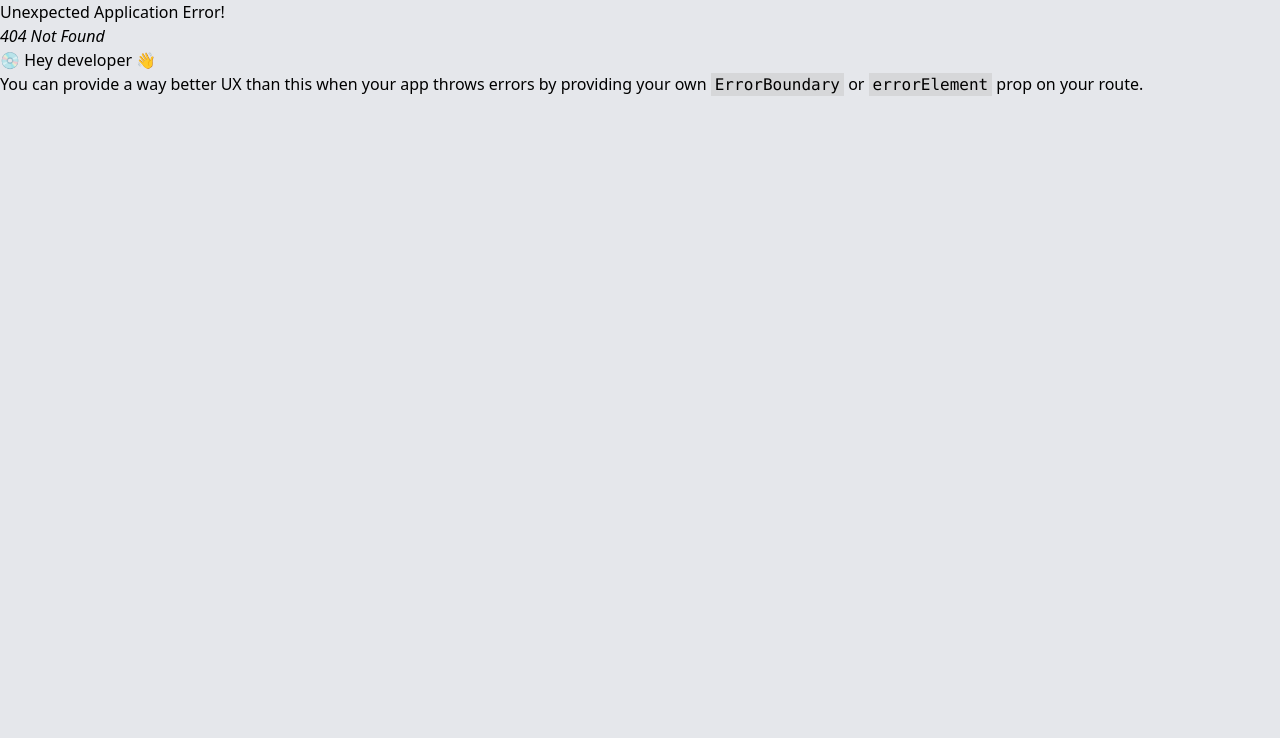
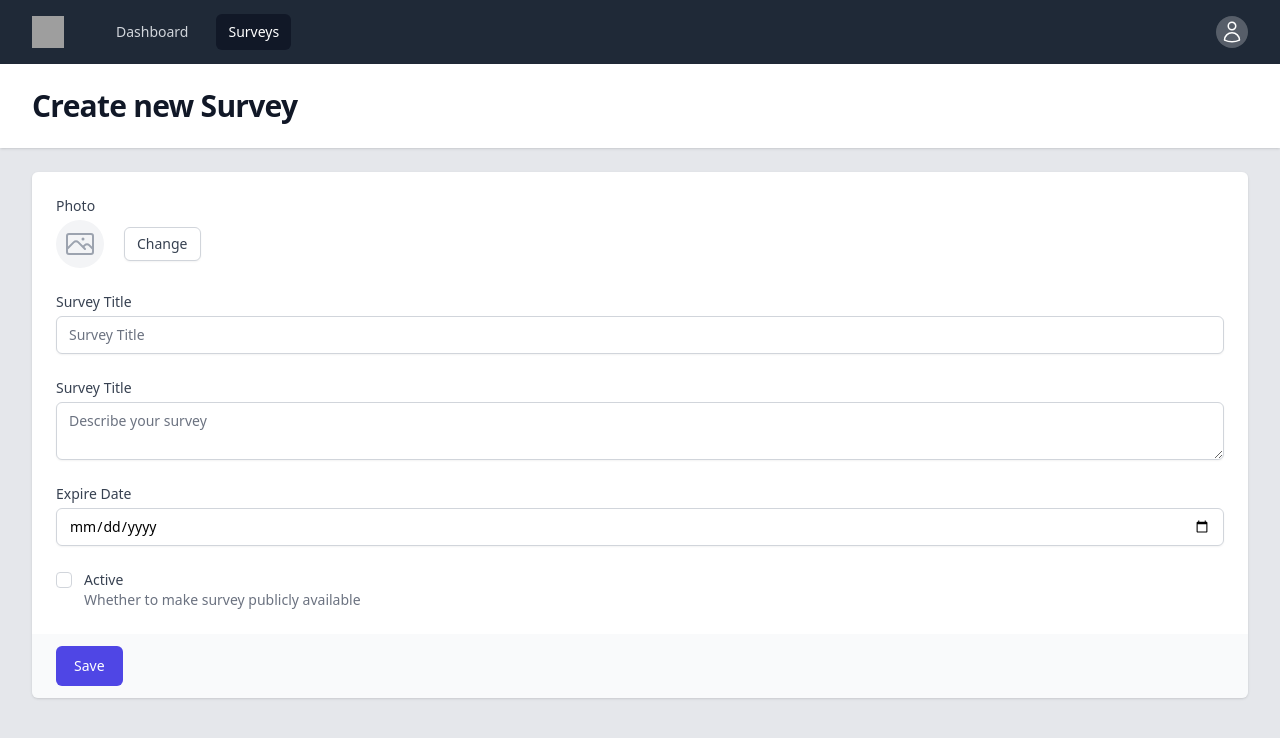
Before and after one commit to sitinajwa00/laravel-react-survey, a React (Vite) app in the folder react/: page /surveys/create in a window 1280 px wide. Before the commit this address had no page. Shown: the top 738 px of the page. Built offline with nearby package versions, Linux system fonts and the light colour scheme; grey boxes are pictures that could not be loaded.

Commit message:
SurveyView
Create form

```diff
--- a/react/src/router.jsx
+++ b/react/src/router.jsx
@@ -6,6 +6,7 @@
 import { Login } from './views/Login';
 import { Signup } from './views/Signup';
 import { Surveys } from './views/Surveys';
+import SurveyView from './views/SurveyView';
 
 const router = createBrowserRouter([
     {
@@ -23,6 +24,10 @@
             {
                 path: '/surveys',
                 element: <Surveys />
+            },
+            {
+                path: '/surveys/create',
+                element: <SurveyView />
             }
         ]
     },
--- /dev/null
+++ b/react/src/views/SurveyView.jsx
@@ -0,0 +1,155 @@
+import { PhotoIcon } from '@heroicons/react/24/outline';
+import React, { useState } from 'react'
+import TButton from '../components/core/TButton';
+import PageComponent from '../components/PageComponent'
+
+export default function SurveyView() {
+  const [survey, setSurvey] = useState({
+    title: "",
+    slug: "",
+    status: false,
+    description: "",
+    image: null,
+    image_url: null,
+    expire_date: "",
+    questions: [],
+  });
+
+  const onImageChoose = () => {
+    console.log("On image choose");
+  }
+
+  const onSubmit = (ev) => {
+    ev.preventDefault();
+    console.log(ev);
+  }
+
+  return (
+    <PageComponent title="Create new Survey">
+      <form action="#" method="post" onSubmit={onSubmit}>
+        <div className="shadow sm:overflow-hidden sm:rounded-md">
+          <div className="space-y-6 bg-white px-4 py-5 sm:p-6">
+            {/* Image */}
+            <div>
+              <label htmlFor="" className="block text-sm font-medium text-gray-700">
+                Photo
+              </label>
+              <div className="mt-1 flex items-center">
+                {survey.image_url && (
+                  <img
+                    src={survey.image_url}
+                    alt=""
+                    className='w-32 h-32 object-cover'
+                  />
+                )}
+                {!survey.image_url && (
+                  <span className="flex justify-center items-center text-gray-400 h-12 w-12 overflow-hidden rounded-full bg-gray-100">
+                    <PhotoIcon className='w-8 h-8' />
+                  </span>
+                )}
+                <button
+                  type="button"
+                  className="relative ml-5 rounded-md border border-gray-300 bg-white py-2 px-3 text-sm font-medium leading-4 text-gray-700 shadow-sm hover:bg-gray-50 focus:outline-none focus:ring-2 focus:ring-indigo-500 focus:ring-offset-2"
+                >
+                  <input
+                    type="file"
+                    className='absolute left-0 top-0 right-0 bottom-0 opacity-0'
+                    onChange={onImageChoose}
+                  />
+                  Change
+                </button>
+              </div>
+            </div>
+            {/* Image */}
+
+            {/* Title */}
+            <div className="col-span-6 sm:col-span-3">
+              <label htmlFor="description" className="block text-sm font-medium text-gray-700">
+                Survey Title
+              </label>
+              <input
+                type="text"
+                name='title'
+                id='title'
+                value={survey.title}
+                onChange={(ev) =>
+                  setSurvey({ ...survey, title: ev.target.value })
+                }
+                placeholder='Survey Title'
+                className='mt-1 blocl w-full rounded-md border-gray-300 shadow-sm focus:border-indigo-50 focus:ring-indigo-500 sm:text-sm'
+              />
+            </div>
+            {/* Title */}
+
+            {/* Description */}
+            <div className="col-span-6 sm:col-span-3">
+              <label htmlFor="description" className="block text-sm font-medium text-gray-700">
+                Survey Title
+              </label>
+              <textarea
+                name="description"
+                id="description"
+                value={survey.description}
+                onChange={(ev) =>
+                  setSurvey({ ...survey, description: ev.target.value })
+                }
+                placeholder='Describe your survey'
+                className='mt-1 block w-full rounded-md border-gray-300 shadow-sm focus:border-indigo-50 focus:ring-indigo-500 sm:text-sm'
+              ></textarea>
+            </div>
+            {/* Description */}
+
+            {/* Expire Date */}
+            <div className="col-span-6 sm:col-span-3">
+              <label htmlFor="expire_date" className="block text-sm font-medium text-gray-700">
+                Expire Date
+              </label>
+              <input
+                type="date"
+                name="expire_date"
+                id="expire_date"
+                value={survey.expire_date}
+                onChange={(ev) =>
+                  setSurvey({ ...survey, expire_date: ev.target.value })
+                }
+                placeholder='Describe your survey'
+                className='mt-1 block w-full rounded-md border-gray-300 shadow-sm focus:border-indigo-50 focus:ring-indigo-500 sm:text-sm'
+              ></input>
+            </div>
+            {/* Expire Date */}
+
+            {/* Active */}
+            <div className="flex items-start">
+              <div className="flex h-5 items-center">
+                <input
+                type="checkbox"
+                id='status'
+                name='status'
+                checked={survey.status}
+                onChange={(ev) =>
+                  setSurvey({ ...survey, status: ev.target.checked })
+                }
+                className='h-4 w-4 rounded border-gray-300 text-indigo-600 focus:ring-indigo-500'
+                />
+              </div>
+              <div className="ml-3 text-sm">
+                <label htmlFor="comments" className="font-medium text-gray-700">
+                  Active
+                </label>
+                <p className="text-gray-500">
+                  Whether to make survey publicly available
+                </p>
+              </div>
+            </div>
+            {/* Active */}
+          </div>
+          <div className="bg-gray-50 px-4 py-3 text-right sm:px-6">
+            <TButton>
+              Save
+            </TButton>
+          </div>
+        </div>
+      </form>
+    </PageComponent>
+  )
+}
--- a/react/src/views/Surveys.jsx
+++ b/react/src/views/Surveys.jsx
@@ -1,4 +1,6 @@
+import { PlusCircleIcon } from '@heroicons/react/24/outline';
 import React from 'react'
+import TButton from '../components/core/TButton';
 import PageComponent from '../components/PageComponent'
 import SurveyListItem from '../components/SurveyListItem';
 import { useStateContext } from './contexts/ContextProvider'
@@ -12,10 +14,18 @@
   }
   return (
     <>
-      <PageComponent title='Surveys'>
+      <PageComponent
+        title='Surveys'
+        buttons={(
+          <TButton color="green" to="/surveys/create">
+            <PlusCircleIcon className="h-6 w-6 mr-2" />
+            Create new
+          </TButton>
+        )}
+      >
         <div className='grid grid-cols-1 gap-5 sm:grid-cols-2 md:grid-cols-3'>
           {surveys.map(survey => (
-            <SurveyListItem survey={survey} key={survey.id} onDeleteClick={onDeleteClick}/>
+            <SurveyListItem survey={survey} key={survey.id} onDeleteClick={onDeleteClick} />
           ))}
         </div>
       </PageComponent>
```
